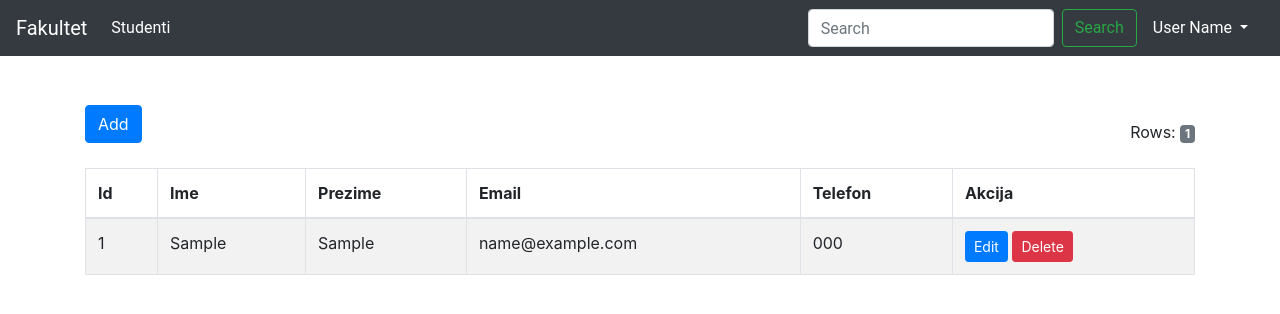
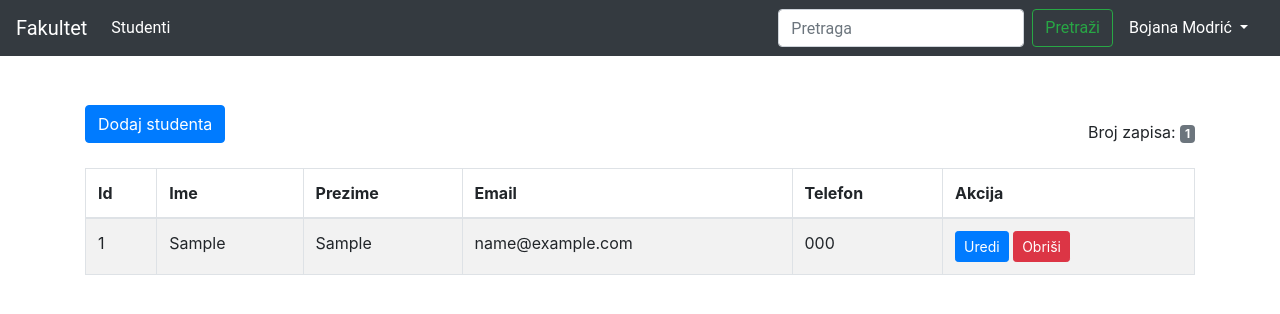
Before and after one commit to bokicaM/crud_domaci, a PHP site: page / in a window 1280 px wide. Shown: the top 314 px of the page. Run offline with PHP 8.4, Linux system fonts and the light colour scheme; tables that the repository leaves empty or names only in its code hold one stand-in row (values such as "Sample post"); some libraries are stand-ins or nearby versions.

Commit message:
Add files via upload

```diff
--- a/index.php
+++ b/index.php
@@ -75,37 +75,35 @@ $studenti = $student->read();
         </ul>
         <!-- Pretraga -->
         <form class="form-inline my-2 my-lg-0">
-            <input class="form-control mr-sm-2" type="search" placeholder="Search" aria-label="Search" id="searchInput">
-            <button class="btn btn-outline-success my-2 my-sm-0" type="button" id="search-btn">Search</button>
+            <input class="form-control mr-sm-2" type="search" placeholder="Pretraga" aria-label="Search" id="searchInput">
+            <button class="btn btn-outline-success my-2 my-sm-0" type="button" id="search-btn">Pretraži</button>
             <!-- Podaci o korisniku -->
             <div class="nav-item dropdown">
                 <a class="nav-link dropdown-toggle" href="#" id="navbarDropdown" role="button" data-toggle="dropdown"
                    aria-haspopup="true" aria-expanded="false">
-                    User Name
+                    Bojana Modrić
                 </a>
                 <div class="dropdown-menu" aria-labelledby="navbarDropdown">
-                    <a class="dropdown-item" href="#">Profile</a>
-                    <a class="dropdown-item" href="#">Settings</a>
+                    <a class="dropdown-item" href="#">Profil</a>
+                    <a class="dropdown-item" href="#">Podešavanja</a>
                     <div class="dropdown-divider"></div>
-                    <a class="dropdown-item" href="#">Sign Out</a>
+                    <a class="dropdown-item" href="#">Odjava</a>
                 </div>
             </div>
         </form>
     </div>
 </nav>
-
-
 <div class="container mt-5">
     <div class="row">
         <div class="col-12">
             <!-- Dugme za dodavanje zapisa -->
             <div class="d-flex justify-content-between align-items-center mb-4">
-                <button class="btn btn-primary" data-toggle="modal" data-target="#addModal">Add
+                <button class="btn btn-primary" data-toggle="modal" data-target="#addModal">Dodaj studenta
                 </button>
 
                 <!-- Broj redova u tabeli -->
                 <div class="text-right mt-3">
-                    <span>Rows:</span>
+                    <span>Broj zapisa:</span>
                     <span id="rowCount" class="badge badge-secondary">0</span>
                 </div>
             </div>
@@ -140,10 +138,10 @@ $studenti = $student->read();
                                     data-ime="<?php echo $student['ime']; ?>"
                                     data-prezime="<?php echo $student['prezime']; ?>"
                                     data-email="<?php echo $student['email']; ?>"
-                                    data-telefon="<?php echo $student['telefon']; ?>">Edit
+                                    data-telefon="<?php echo $student['telefon']; ?>">Uredi
                             </button>
                             <button class="btn btn-danger btn-sm delete-btn" data-toggle="modal"
-                                    data-target="#deleteModal" data-id="<?php echo $student['id']; ?>">Delete
+                                    data-target="#deleteModal" data-id="<?php echo $student['id']; ?>">Obriši
                             </button>
                         </td>
                     </tr>
@@ -180,12 +178,12 @@ $studenti = $student->read();
                     </div>
                     <div class="form-group">
                         <label for="email">Email</label>
-                        <input type="email" class="form-control" id="email" placeholder="Unesite prezime"
+                        <input type="email" class="form-control" id="email" placeholder="Unesite email"
                                name="email">
                     </div>
                     <div class="form-group">
                         <label for="telefon">Telefon</label>
-                        <input type="text" class="form-control" id="telefon" placeholder="Unesite prezime"
+                        <input type="text" class="form-control" id="telefon" placeholder="Unesite telefon"
                                name="telefon">
                     </div>
                     <div class="modal-footer">
@@ -306,27 +304,24 @@ $studenti = $student->read();
         let input = document.getElementById("searchInput");
         let searchBtn = document.getElementById("search-btn");
 
-
         let table = document.getElementById("table-body");
         let rows = table.getElementsByTagName("tr");
 
-
         let searchValue = input.value.toLowerCase().trim();
 
-
         for (let i = 0; i < rows.length; i++) {
+            let id = rows[i].getElementsByTagName("td")[0].textContent.toLowerCase();
             let ime = rows[i].getElementsByTagName("td")[1].textContent.toLowerCase();
             let prezime = rows[i].getElementsByTagName("td")[2].textContent.toLowerCase();
             let email = rows[i].getElementsByTagName("td")[3].textContent.toLowerCase();
             let telefon = rows[i].getElementsByTagName("td")[4].textContent.toLowerCase();
-            if (ime.includes(searchValue) || prezime.includes(searchValue) || email.includes(searchValue) || telefon.includes(searchValue)) {
+            if (ime.includes(searchValue) || prezime.includes(searchValue) || email.includes(searchValue) || telefon.includes(searchValue) || id.includes(searchValue)) {
                 rows[i].style.display = "";
             } else {
                 rows[i].style.display = "none";
             }
         }
     }
-
     let searchBtn = document.getElementById("search-btn");
     searchBtn.addEventListener("click", searchTable);
 
@@ -361,7 +356,6 @@ $studenti = $student->read();
         });
     });
 
-
 </script>
 </body>
 </html>
```
